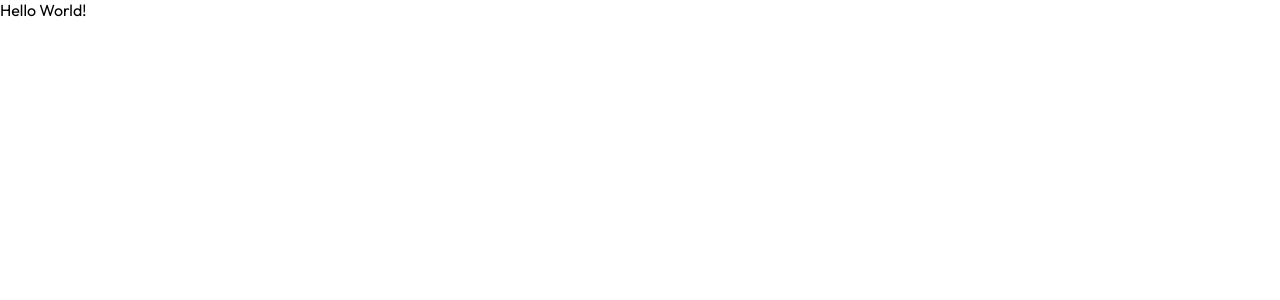
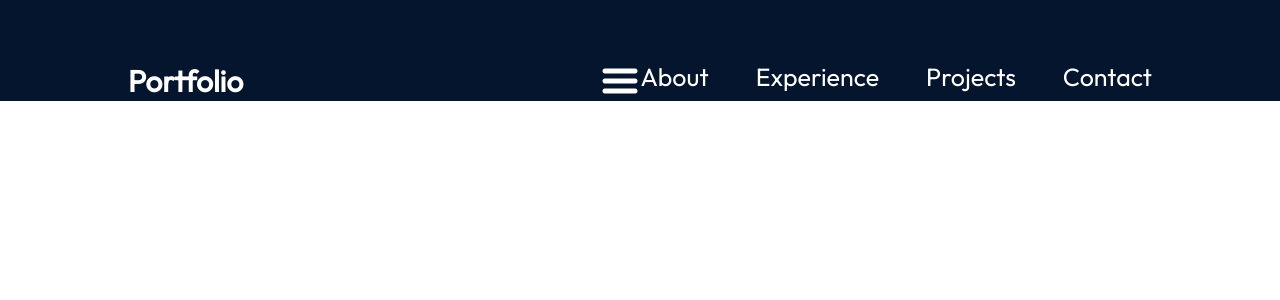
Before and after one commit to ParkerJ25/React-Portfolio, a React (Vite) app: page / in a window 1280 px wide. Shown: the top 300 px of the page. Built offline with nearby package versions, Linux system fonts and the light colour scheme.

Commit message:
Navbar setup
Got the navbar going for the portfolio now going to add the hero section

```diff
--- a/index.html
+++ b/index.html
@@ -2,7 +2,7 @@
 <html lang="en">
   <head>
     <meta charset="UTF-8" />
-    <link rel="icon" type="image/svg+xml" href="/vite.svg" />
+    <link rel="icon" type="image/png" href="/favicon.ico" />
     <meta name="viewport" content="width=device-width, initial-scale=1.0" />
     <title>My Portfolio</title>
   </head>
--- a/src/App.jsx
+++ b/src/App.jsx
@@ -1,7 +1,12 @@
-import styles from './App.modules.css';
+import styles from './App.module.css';
+import { Navbar } from './components/Navbar/Navbar';
 
 function App() {
-  return <div className={styles.App}>Hello World!</div>;
-}
+  return (
+    <div className={styles.App}>
+      <Navbar />
+    </div>
+  );
+};
 
 export default App;
--- a/src/App.modules.css
+++ b/src/App.module.css
@@ -3,5 +3,5 @@
 .App {
     background-color: var(--color-bg);
     width: 100%;
-    height: 100%;
+    height: 100;
 }
--- /dev/null
+++ b/src/components/Navbar/Navbar.jsx
@@ -0,0 +1,45 @@
+import React, { useState } from "react";
+
+import styles from "./Navbar.module.css";
+import { getImageUrl } from "../../utils";
+
+export const Navbar = () => {
+  const [menuOpen, setMenuOpen] = useState(false);
+
+  return (
+    <nav className={styles.navbar}>
+      <a className={styles.title} href="/">
+        Portfolio
+      </a>
+      <div className={styles.menu}>
+        <img
+          className={styles.menuBtn}
+          src={
+            menuOpen
+              ? getImageUrl("nav/closeIcon.png")
+              : getImageUrl("nav/menuIcon.png")
+          }
+          alt="menu-button"
+          onClick={() => setMenuOpen(!menuOpen)}
+        />
+        <ul
+          className={`${styles.menuItems} ${menuOpen && styles.menuOpen}`}
+          onClick={() => setMenuOpen(false)}
+        >
+          <li>
+            <a href="#about">About</a>
+          </li>
+          <li>
+            <a href="#experience">Experience</a>
+          </li>
+          <li>
+            <a href="#projects">Projects</a>
+          </li>
+          <li>
+            <a href="#about">Contact</a>
+          </li>
+        </ul>
+      </div>
+    </nav>
+  );
+};
--- /dev/null
+++ b/src/components/Navbar/Navbar.module.css
@@ -0,0 +1,78 @@
+@import "../../vars.css";
+
+.navbar {
+    position: relative;
+    display: flex;
+    align-items: center;
+    justify-content: space-between;
+    padding-top: 61px;
+    z-index: 2;
+    margin: 0 10%;
+}
+
+.title {
+    font-size: 30px;
+    font-weight: 600;
+    text-decoration: none;
+    color: var(--color-text)
+}
+
+.menu {
+    display: flex;
+
+}
+
+.menuItems {
+    display: flex;
+    gap: 47px;
+    list-style: none;
+}
+
+.menuItems a {
+    font-size: 25px;
+    color: var(--color-text);
+    text-decoration: none;
+}
+
+@media screen and (max-width: 830px) {
+    .navbar {
+        flex-direction: column;
+        align-items: flex-start;
+    }
+
+    .menu {
+        position: absolute;
+        right: 0;
+        margin-right: 10%;
+        flex-direction: column;
+        align-itmes: flex-end;
+        gap: 11px;
+        z-index: 3;
+    }
+
+    .menuBtn {
+        display: block;
+        cursor: pointer;
+    }
+
+    .menuItems {
+        display: none;
+        flex-direction: column;
+        align-items: center;
+        gap: 13px;
+        border-radius: 10px;
+        background: rgb(25, 55, 109);
+        background: linear-gradient(
+          0deg,
+          rgba(25, 55, 109, 0.2) 0%,
+          rgba(25, 55, 109, 1) 100%
+        );
+        padding: 24px 33px;
+        box-shadow: 0 0 4px 0 rgba(0, 0, 0, 0.25);
+      }
+
+    .menuOpen {
+        display: flex;
+        z-index: 1;
+    }
+}
--- /dev/null
+++ b/src/utils.js
@@ -0,0 +1,3 @@
+export const getImageUrl = (path) => {
+    return new URL(`/assets/${path}`, import.meta.url).href;
+  };
```
Also changed, not shown: src/components/Hero/Hero.jsx (added, +7 -0 lines), src/components/Hero/Hero.module.css (added), 1 other file (tests, documents, lock files or other folders).
